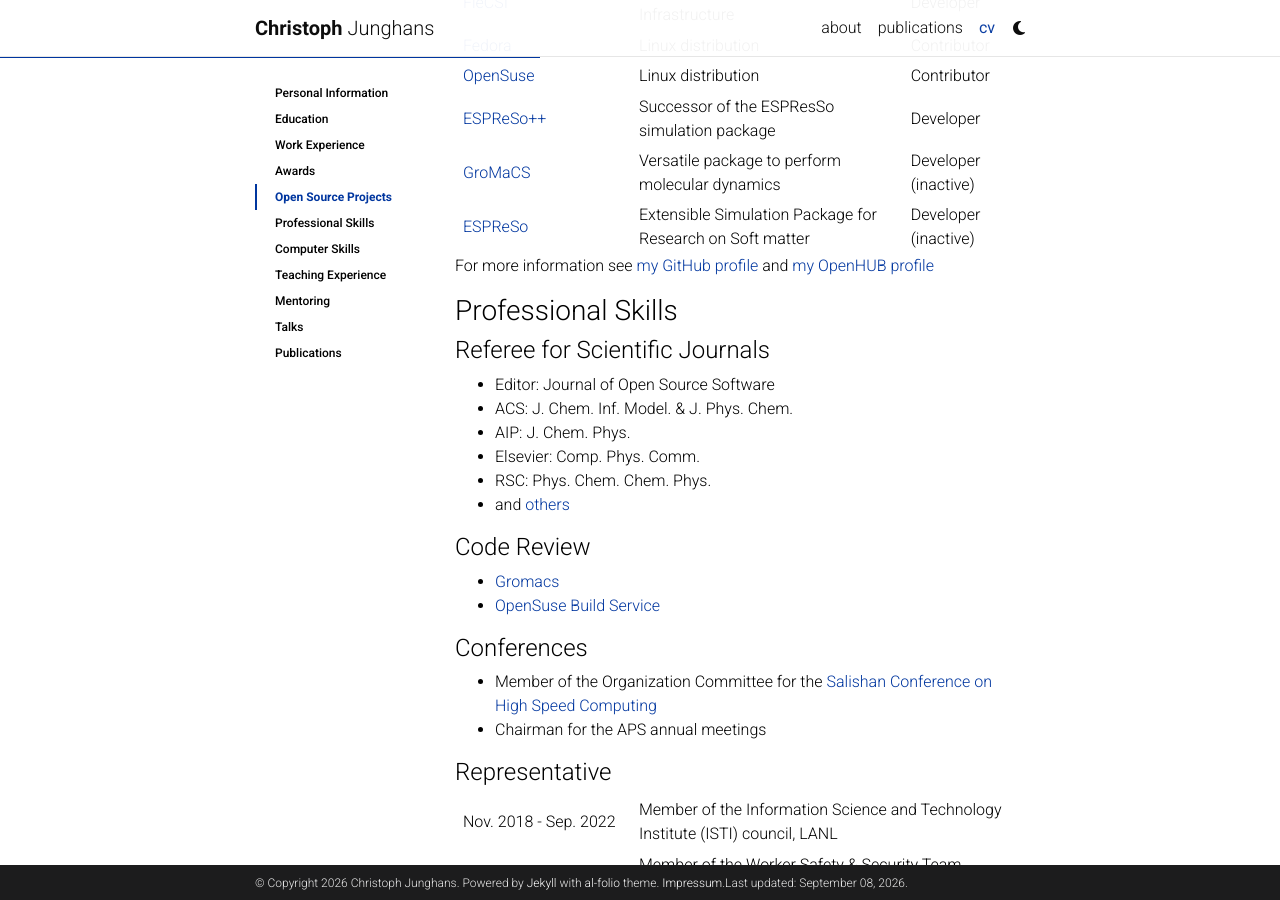
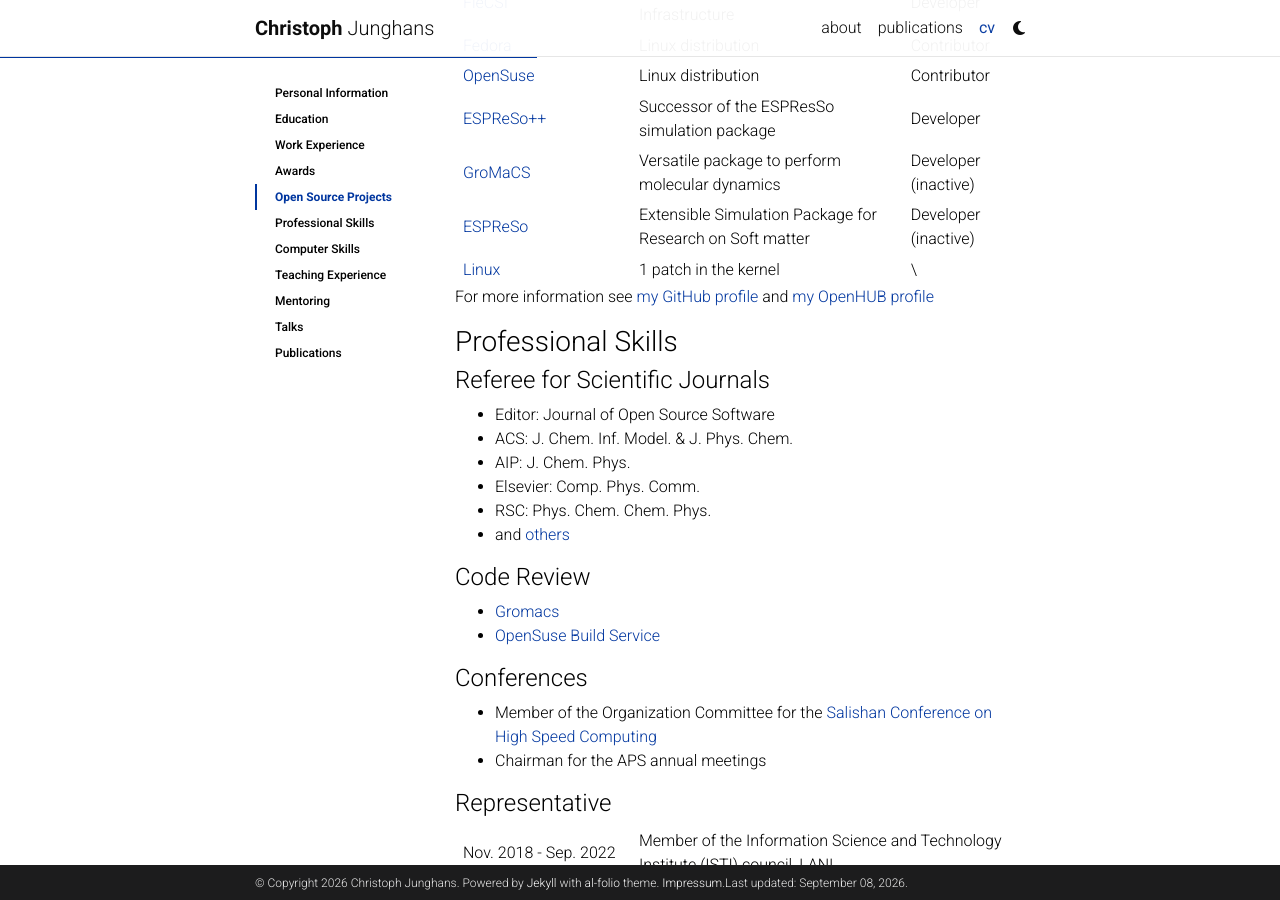
Before and after one commit to junghans/junghans.github.io, a Jekyll site: the page built from _pages/cv.md, in a window 1280 px wide and 900 px high, scrolled down 2968 px. Built offline with Jekyll 4.4.1, drawn with Linux system fonts in a browser that asks for light colours; comment, search, counter and statistics services are not loaded; a style sheet for code colours, icons or effects is not loaded.

Commit message:
cv: add linux patch

```diff
--- a/_pages/cv.md
+++ b/_pages/cv.md
@@ -87,6 +87,7 @@
 | [ESPReSo++](https://www.espresso-pp.de) | Successor of the ESPResSo simulation package | Developer
 | [GroMaCS](https://www.gromacs.org) | Versatile package to perform molecular dynamics | Developer (inactive)
 | [ESPReSo](https://www.espressomd.org) | Extensible Simulation Package for Research on Soft matter | Developer (inactive)
+| [Linux](https://github.com/torvalds/linux/commit/7636bda61aacbef955c7f0088f7c3cb0875dc4a9) | 1 patch in the kernel | \\
 
 For more information see [my GitHub profile](http://www.github.com/junghans) and [my OpenHUB profile](http://www.openhub.net/accounts/junghans)
 
```
Also changed, not shown: 1 other file.
